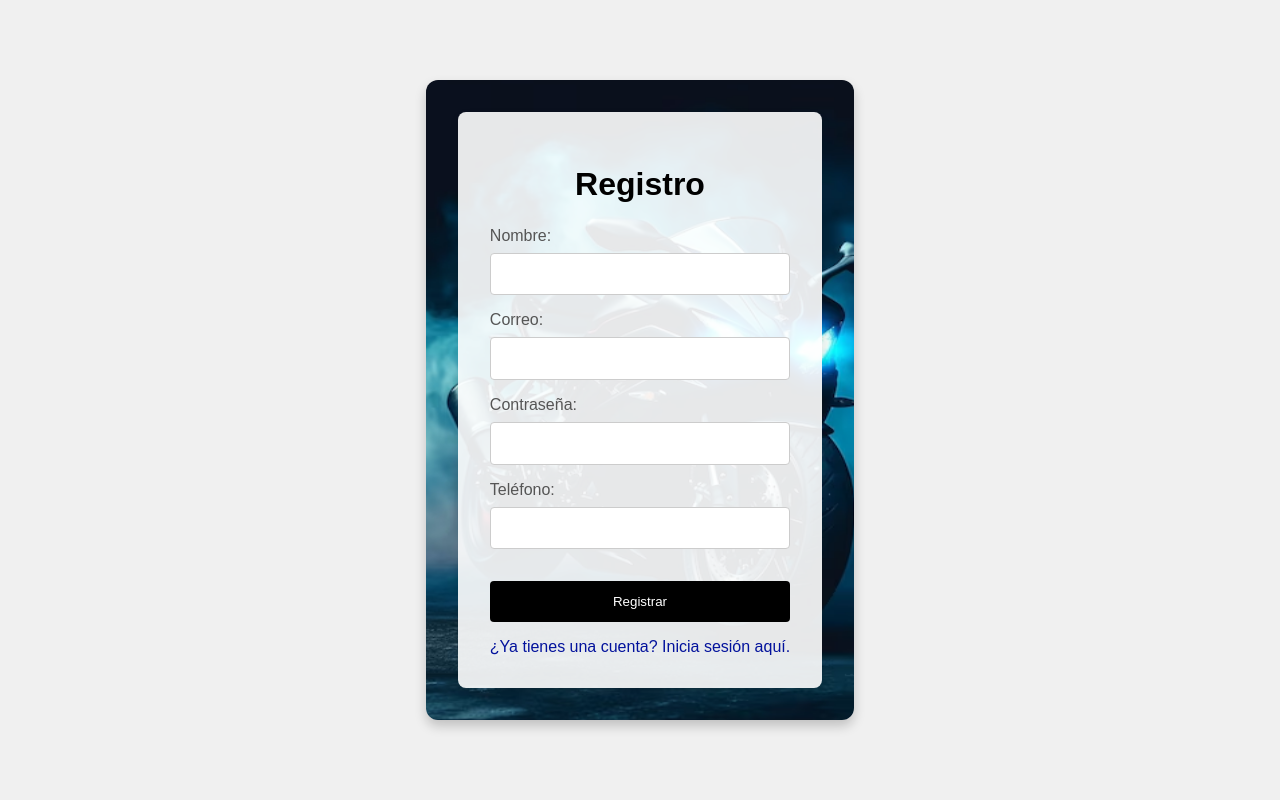
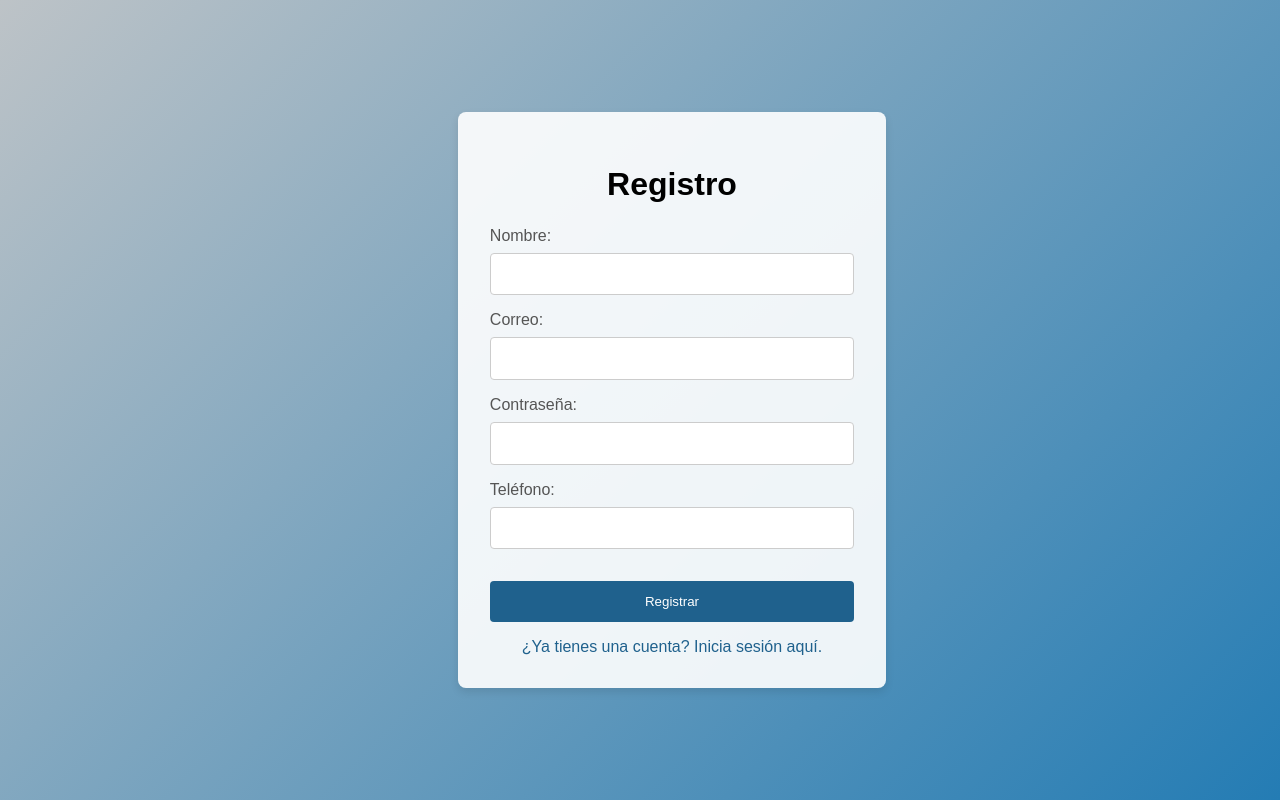
Before and after one commit to yukuy/mundosbk, a Flask app: page /register in a window 1280 px wide. Run offline with Flask 2, Linux system fonts and the light colour scheme.

Commit message:
Vistas finalizadas 2

```diff
--- a/app/templates/login.html
+++ b/app/templates/login.html
@@ -9,7 +9,7 @@
             margin: 0;
             padding: 0;
             font-family: 'Arial', sans-serif;
-            background: linear-gradient(135deg, #195276    , #bdc3c7);
+            background: linear-gradient(135deg, #247cb4    , #bdc3c7);
             height: 100vh;
             display: flex;
             justify-content: center;
--- a/app/templates/register.html
+++ b/app/templates/register.html
@@ -6,29 +6,17 @@
     <title>Registro</title>
     <style>
         body {
-            font-family: Arial, sans-serif;
-            background-color: #f0f0f0;
-            color: #333;
+            margin: 0;
+            padding: 0;
+            font-family: 'Arial', sans-serif;
+            background: linear-gradient(135deg,  #bdc3c7    , #247cb4 );
+            height: 100vh;
             display: flex;
             justify-content: center;
             align-items: center;
-            height: 100vh;
-            margin: 0;
+            overflow: hidden;
         }
 
-        .background-container {
-            position: relative;
-            padding: 2rem;
-            background-image: url('../static/uploads/lareeg.jpg');
-            background-size: 110% 110%; /* Ajusta el tamaño de la imagen ligeramente más grande que el contenedor */
-            background-position: center;
-            background-repeat: no-repeat;
-            border-radius: 12px;
-            box-shadow: 0 6px 12px rgba(0, 0, 0, 0.2);
-            display: flex;
-            justify-content: center;
-            align-items: center;
-        }
 
         .container {
             background-color: rgba(255, 255, 255, 0.9);
@@ -72,7 +60,7 @@
         button {
             width: 100%;
             padding: 0.8rem;
-            background-color: #000;
+            background-color: #1f618d;
             color: #fff;
             border: none;
             border-radius: 4px;
@@ -81,13 +69,13 @@
         }
 
         button:hover {
-            background-color: #03129c;
+            background-color: #195276;
         }
 
         a {
             display: block;
             margin-top: 1rem;
-            color: #03129c;
+            color: #1f618d;
             text-decoration: none;
         }
 
```
